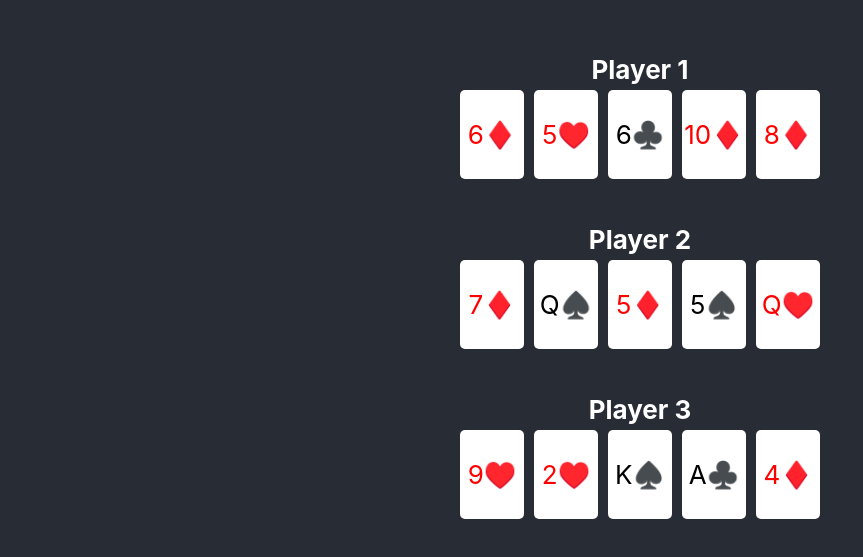
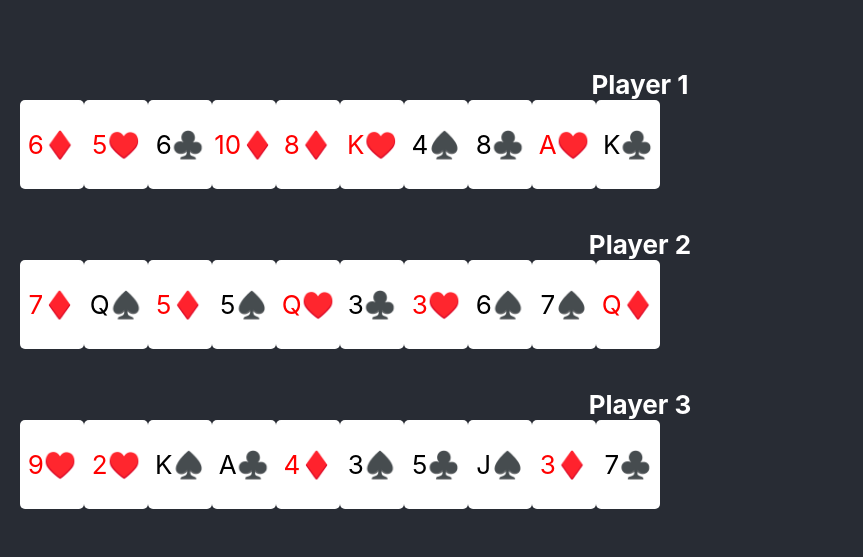
Before and after one commit to wonderley/code-for-videos, a React (Create React App) app in the folder go-fish/frontend/: page / in a window 1280 px wide. Shown: the part 111-668 px from the top of the page, without its empty margins (0-863 px from the left). Built offline with nearby package versions, Linux system fonts and the light colour scheme.

Commit message:
trying to get cards to overlap

```diff
--- a/go-fish/frontend/src/App.js
+++ b/go-fish/frontend/src/App.js
@@ -10,7 +10,7 @@ function App() {
   const unshuffledDeck = createDeck()
   const deck = shuffleDeck(unshuffledDeck)
   const numPlayers = 3
-  const numCards = 5
+  const numCards = 10
   const handContent = []
   for (let i = 0; i < numPlayers; i++)
     handContent.push([])
@@ -35,15 +35,7 @@ function App() {
   return (
     <div className='App'>
       <header className='App-header'>
-        <Hand name={`Player ${1}`}>
-          {handContent[0]}
-        </Hand>
-        <Hand name={`Player ${2}`}>
-          {handContent[1]}
-        </Hand>
-        <Hand name={`Player ${3}`}>
-          {handContent[2]}
-        </Hand>
+        {hands}
       </header>
     </div>
   )
--- a/go-fish/frontend/src/card.js
+++ b/go-fish/frontend/src/card.js
@@ -12,7 +12,6 @@ export default function Card (
       backgroundColor: 'white',
       borderRadius: '5px',
       display: 'flex',
-      margin: 5,
       color: suitColor,
     }}>
       <span style={{
--- a/go-fish/frontend/src/hand.js
+++ b/go-fish/frontend/src/hand.js
@@ -2,7 +2,11 @@ export default function Hand(
   { children, name }
 ) {
   return (
-    <div style={{margin: 20}}>
+    <div style={{
+      width: '100%',
+      padding: 20,
+      boxSizing: 'border-box'
+    }}>
       <span style={{
         color: 'white',
         fontWeight: 'bold',
@@ -10,8 +14,12 @@ export default function Hand(
         {name || ''}
       </span>
       <div style={{
-        display: 'flex',
-        flexDirection: 'row'
+        display: 'grid',
+        width: '100%',
+        gridAutoFlow: 'column',
+        gridTemplateColumns:
+          'repeat(auto-fit, minmax(10px, max-content))',
+        justifyItems: 'center',
       }}>
         {children}
       </div>
```
